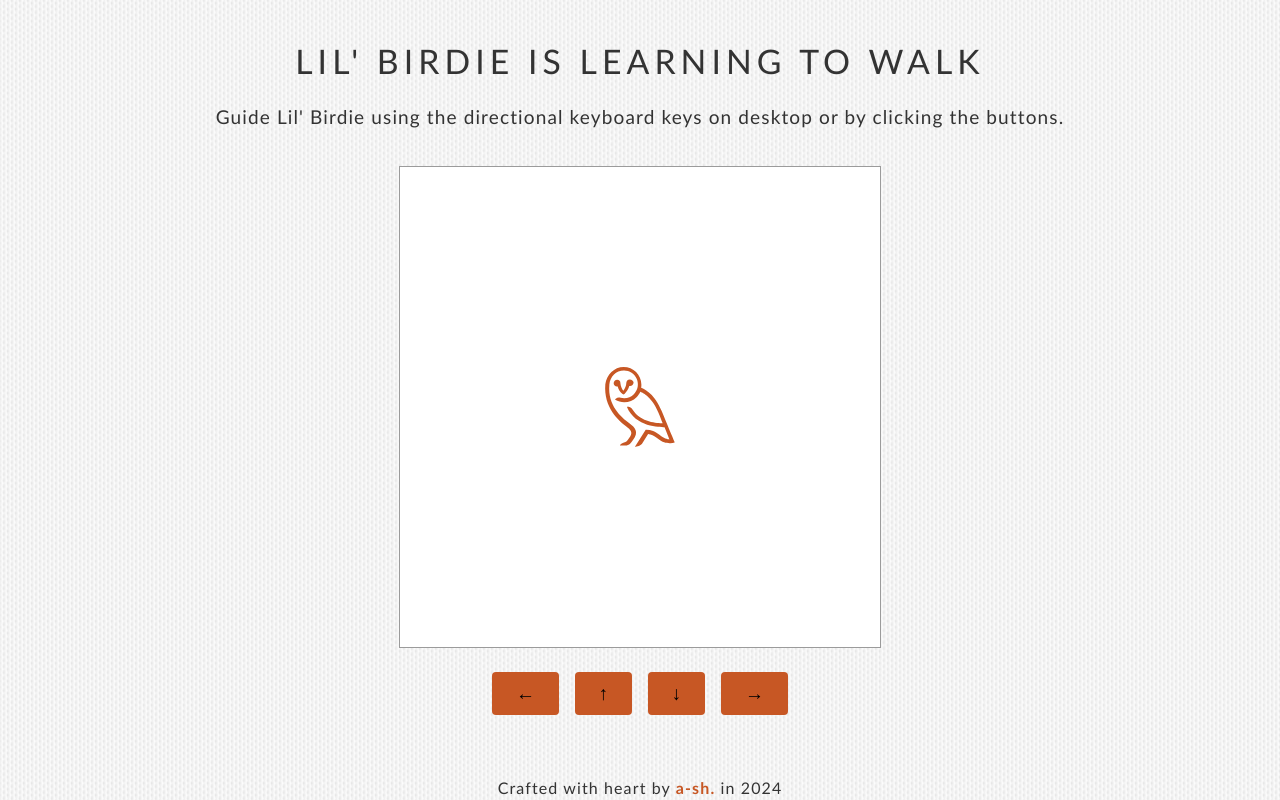
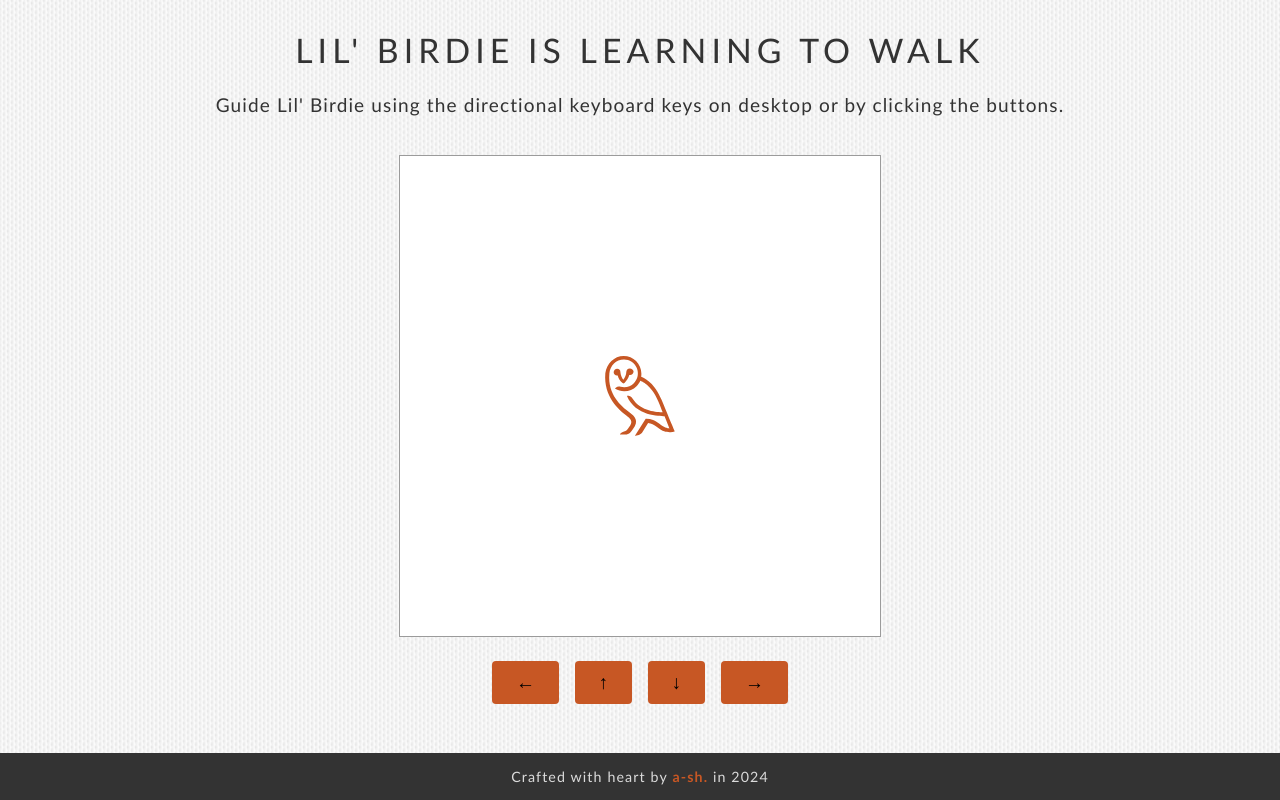
Before and after one commit to a-sh-dev/react_lil-bird_controller, a React (Vite) app: page / in a window 1280 px wide. Built offline with nearby package versions, Linux system fonts and the light colour scheme.

Commit message:
Move css to sc for Footer

```diff
--- a/src/components/Footer.tsx
+++ b/src/components/Footer.tsx
@@ -1,6 +1,18 @@
+import styled from 'styled-components'
+import { sharedStyles as s } from '../styles/sharedStyles'
+
+const StyledFooter = styled.footer`
+  padding: 0.8rem 0;
+  font-size: ${s.text.sm};
+  text-align: center;
+  color: ${s.palette.grey[300]};
+  background-color: var(--color-grey-600);
+  width: 100dvw;
+`
+
 export const Footer = () => {
   return (
-    <footer>
+    <StyledFooter>
       Crafted with heart by{' '}
       <a
         href="https://github.com/a-sh-dev/react_lil-bird_controller"
@@ -9,6 +21,6 @@ export const Footer = () => {
         a-sh.
       </a>{' '}
       in 2024
-    </footer>
+    </StyledFooter>
   )
 }
```
